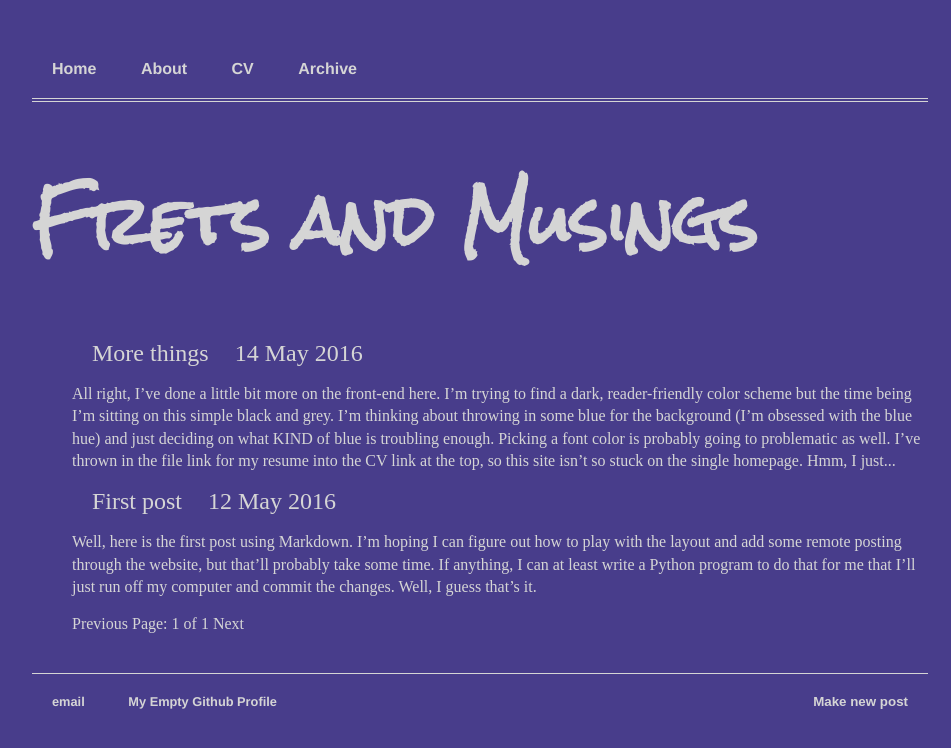
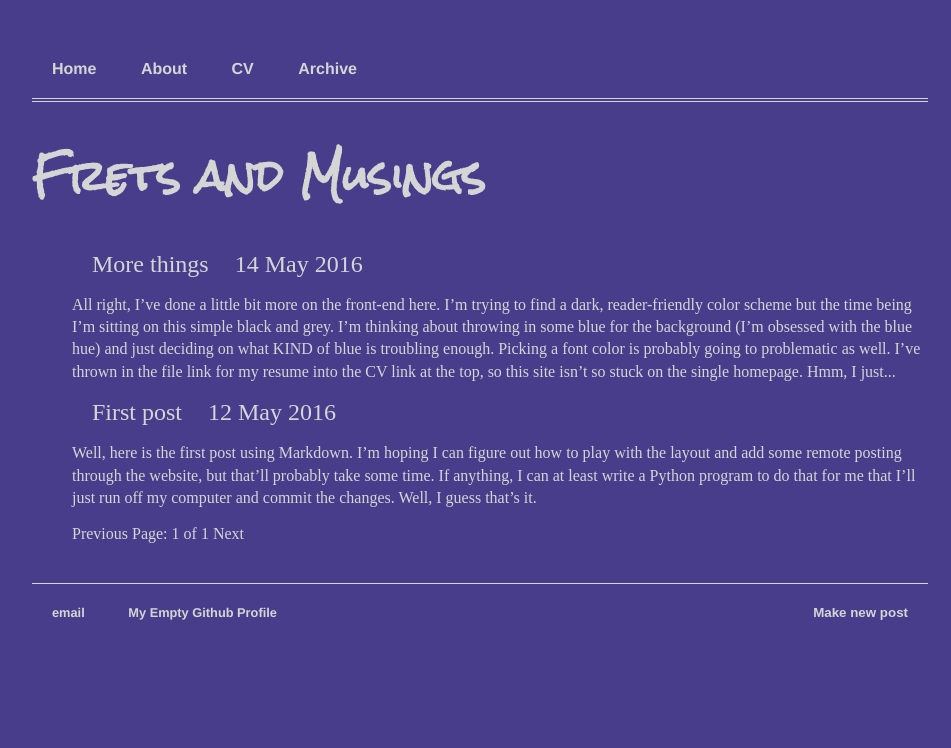
Before and after one commit to rgodinez/rgodinez.github.io, a Jekyll site: the page built from index.html, in a window 1280 px wide. Shown: the top 748 px of the page, without its empty margins (160-1111 px from the left). Built offline with Jekyll 4.4.1, drawn with Linux system fonts in a browser that asks for light colours; the list of posts is cut into pages by our own code.

Commit message:
slight h1 font size change

```diff
--- a/stylesheets/main.css
+++ b/stylesheets/main.css
@@ -51,7 +51,7 @@ nav ul li a:hover, footer ul li a:hover {
 }
 
 h1 {
-    font-size: 4em;
+    font-size: 2.5em;
     font-family: 'Rock Salt', cursive;
 }
 p {
```
